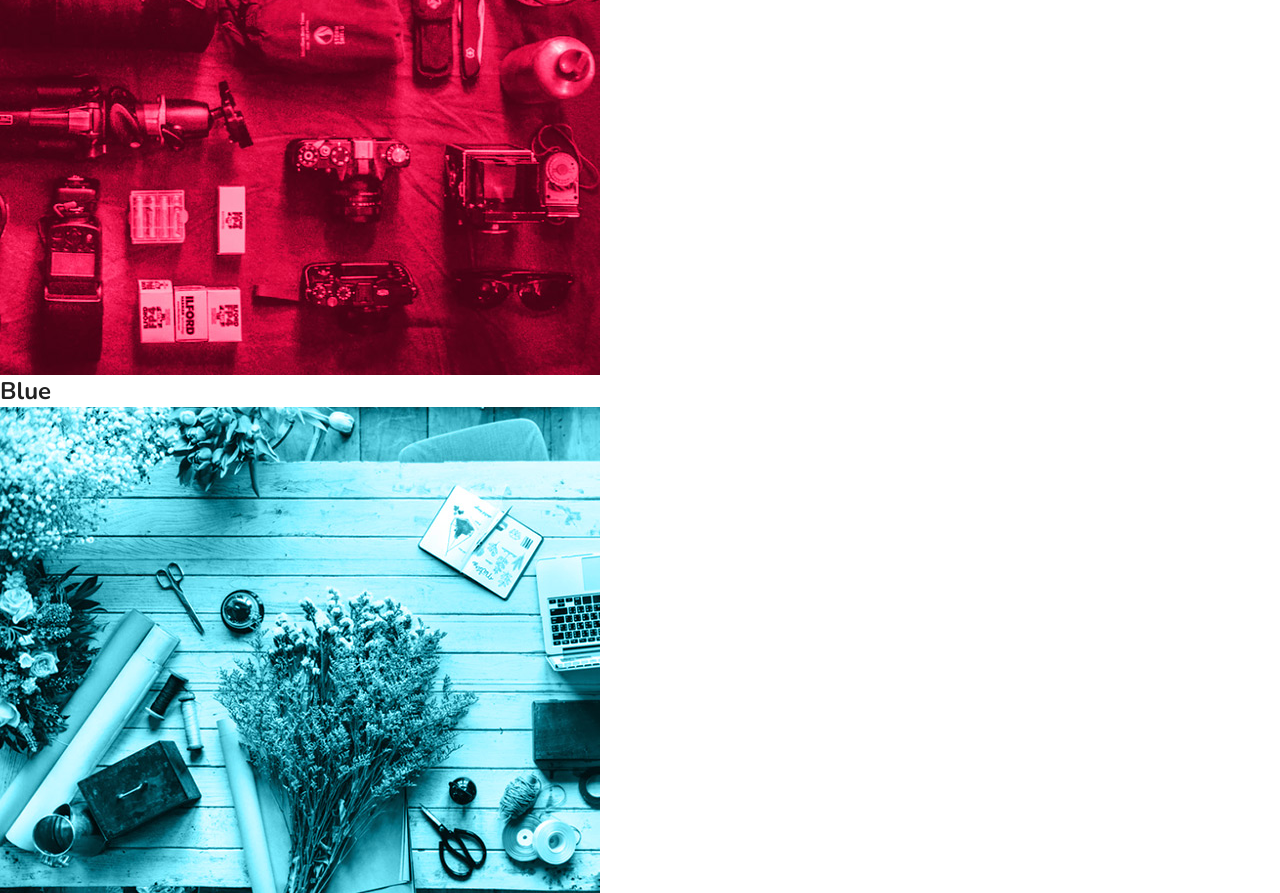
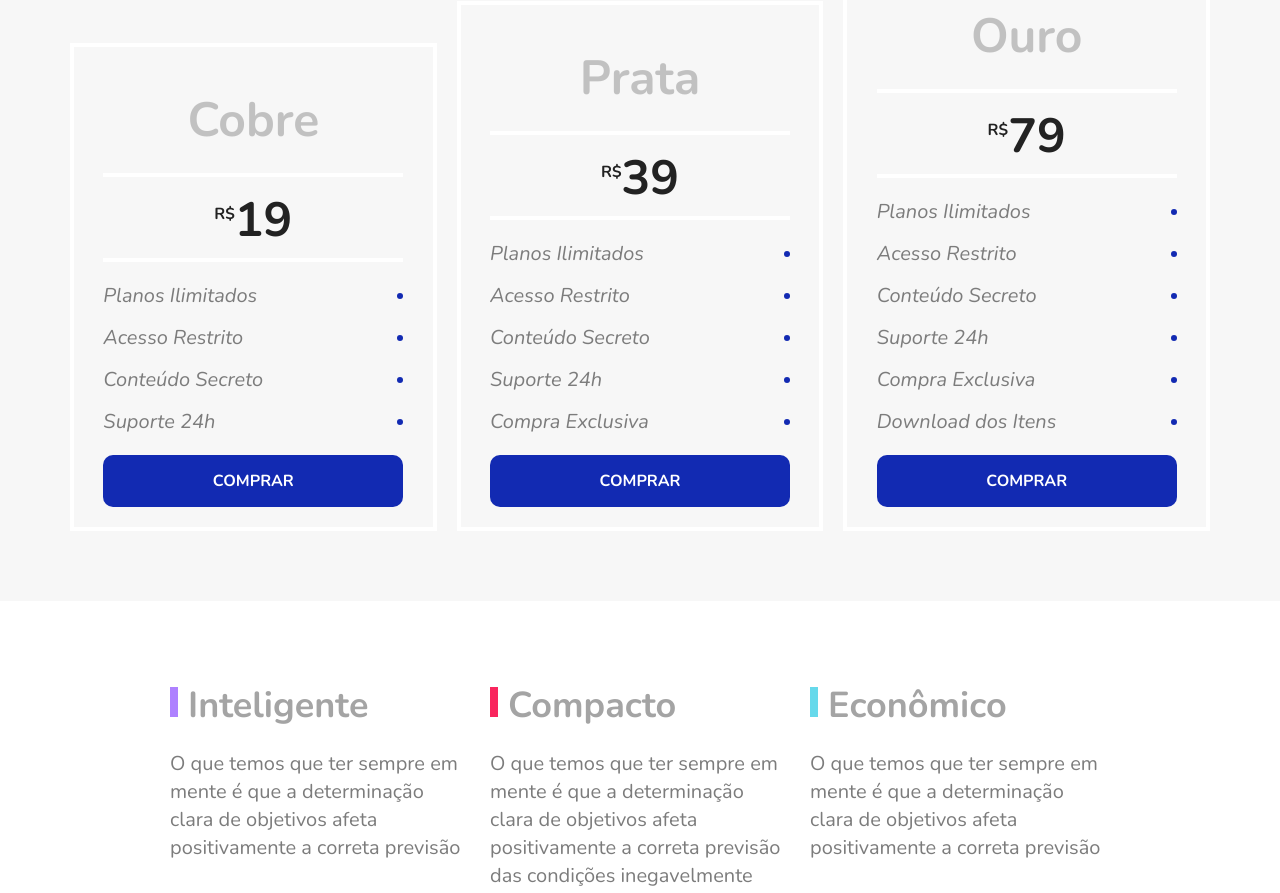
Before and after one commit to pcidro/flexBlog, a plain HTML site: page index.html in a window 1280 px wide. Shown: the part 1932-2825 px from the top of the page. Drawn offline with nearby package versions, Linux system fonts and the light colour scheme.

Commit message:
qualidade

```diff
--- a/index.html
+++ b/index.html
@@ -88,7 +88,7 @@
     </div>
 
     <div class="preco-item">
-      <h2>PRATA</h2>
+      <h2>Prata</h2>
       <span><sup>R$</sup>39</span>
       <ul>
         <li>Planos Ilimitados</li>
@@ -123,15 +123,15 @@
     </div>
 
     <div class="qualidade-item">
-      <h2>Compacto
-        <p>O que temos que ter sempre em mente é que a determinação clara de objetivos afeta positivamente a correta previsão das condições inegavelmente
-        <p>
+      <h2>Compacto</h2>
+      <p>O que temos que ter sempre em mente é que a determinação clara de objetivos afeta positivamente a correta previsão das condições inegavelmente
+      <p>
     </div>
 
     <div class="qualidade-item">
-      <h2>Econômico<h2>
-          <p>O que temos que ter sempre em mente é que a determinação clara de objetivos afeta positivamente a correta previsão
-          <p>
+      <h2>Econômico</h2>
+      <p>O que temos que ter sempre em mente é que a determinação clara de objetivos afeta positivamente a correta previsão
+      </p>
     </div>
 
     <div class="qualidade-item">
--- a/style.css
+++ b/style.css
@@ -152,3 +152,189 @@ img {
 .sobre-img {
   flex: 1 1 160px;
 }
+
+/* produtos */
+
+.produtos {
+  max-width: 960px;
+  margin: 60px auto;
+}
+
+.produtos h1 {
+  font-size: 3rem;
+  margin: 0px 10px 60px 10px;
+}
+
+.produtos-container {
+  display: flex;
+  flex-wrap: wrap;
+  align-items: flex-end;
+}
+
+.produtos-item {
+  flex: 1 1 175px;
+  margin: 10px;
+}
+
+.produtos-item h2 {
+  font-size: 3rem;
+  color: #a4a4a4a4;
+  background: #f7f7f7;
+  padding: 60px 20px;
+}
+
+.purple {
+  border-top: 8px solid #ae81ff;
+}
+
+.pink {
+  border-top: 8px solid #f9265e;
+}
+
+.blue {
+  border-top: 8px solid #66d9eb;
+}
+
+/* preco */
+
+.preco {
+  background: #f7f7f7;
+  padding: 60px;
+  display: flex;
+  flex-wrap: wrap;
+  align-items: flex-end;
+}
+
+.preco-item {
+  flex: 1;
+  border: 4px solid white;
+  padding: 20px;
+  margin: 10px;
+  min-width: 260px;
+}
+
+.preco-item h2 {
+  font-size: 3rem;
+  color: #a4a4a4a4;
+  text-align: center;
+  margin-top: 20px;
+}
+
+.preco-item span {
+  max-width: 300px;
+  margin: 20px auto;
+  display: block;
+  text-align: center;
+  font-weight: bold;
+  padding: 10px 0 5px 0;
+  border-top: 4px solid white;
+  border-bottom: 4px solid white;
+  font-size: 3rem;
+}
+
+.preco-item sup {
+  font-size: 1rem;
+}
+
+.preco-item ul {
+  max-width: 300px;
+  margin: 20px auto;
+  font-size: 1.25rem;
+  font-style: italic;
+  color: #7c7c7c;
+}
+
+.preco-item li {
+  display: flex;
+  justify-content: space-between;
+  align-items: center;
+  margin-bottom: 15px;
+}
+
+.preco-item li::after {
+  content: "";
+  display: block;
+  width: 6px;
+  height: 6px;
+  background: #122ab2;
+  border-radius: 50%;
+}
+
+.preco-item a {
+  max-width: 300px;
+  display: block;
+  color: white;
+  background: #122ab2;
+  padding: 15px 0;
+  border-radius: 10px;
+  text-align: center;
+  font-weight: bold;
+  font-size: 1rem;
+  text-transform: uppercase;
+  margin: 0 auto;
+}
+
+.preco-item a:hover {
+  color: #2c70ff;
+}
+
+@media (max-width: 800px) {
+  .preco {
+    padding-left: 10px;
+    padding-right: 10px;
+  }
+
+  .preco-item:nth-child(3) {
+    order: -2;
+  }
+
+  .preco-item:nth-child(2) {
+    order: -1;
+  }
+}
+
+/* qualidade */
+.qualidade {
+  max-width: 960px;
+  margin: 60px auto;
+  display: flex;
+  flex-wrap: wrap;
+}
+
+.qualidade-item {
+  flex: 1 1 300px;
+  margin: 20px 10px;
+}
+
+.qualidade-item h2 {
+  font-size: 2.25rem;
+  color: #a4a4a4;
+  margin-bottom: 20px;
+}
+
+.qualidade-item h2::before {
+  content: "";
+  display: inline-block;
+  width: 8px;
+  height: 30px;
+  margin-right: 10px;
+  background: blue;
+}
+
+.qualidade-item.qualidade-item:nth-of-type(3n + 1) h2::before {
+  background: #ae81ff;
+}
+
+.qualidade-item.qualidade-item:nth-of-type(3n + 2) h2::before {
+  background: #f9265e;
+}
+
+.qualidade-item.qualidade-item:nth-of-type(3n + 3) h2::before {
+  background: #66d9eb;
+}
+
+.qualidade-item p {
+  font-size: 1.25rem;
+  line-height: 1.4;
+  color: #7c7c7c;
+}
```
